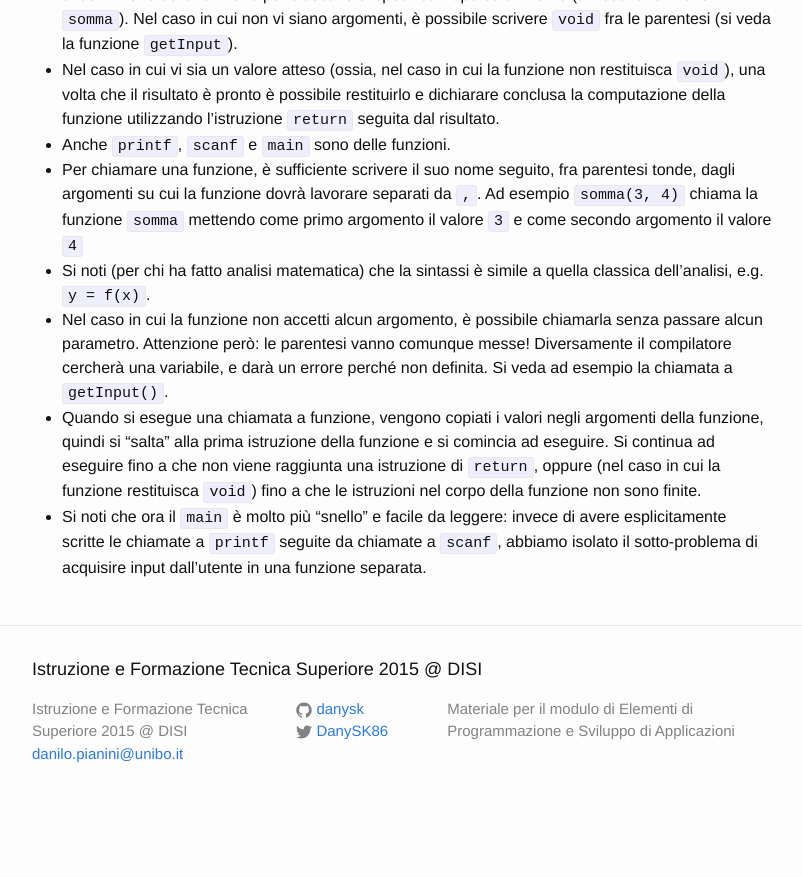
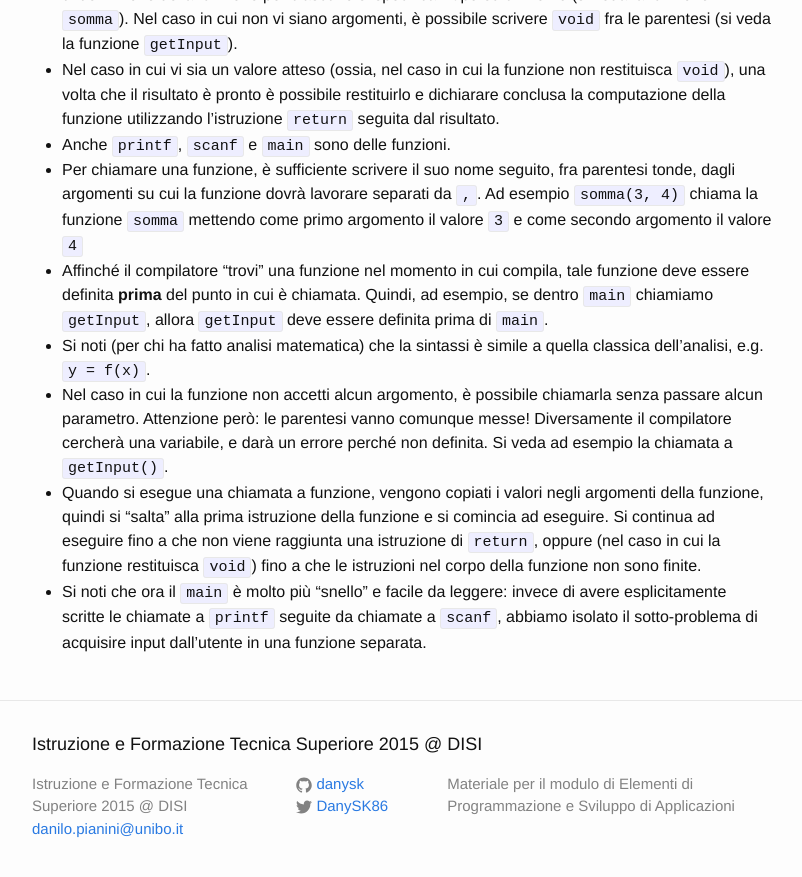
Before and after one commit to APICe-at-DISI/ifts2015, a Jekyll site: the page built from index.md, in a window 1280 px wide and 900 px high, scrolled down 13018 px. Shown: the top 877 px of the window, without its empty margins (238-1040 px from the left). Built offline with Jekyll 4.4.1, drawn with Linux system fonts in a browser that asks for light colours; before the commit the page ends 13843 px from its top, so only the background shows below that.

Commit message:
add note on where to write functions

```diff
--- a/index.md
+++ b/index.md
@@ -481,6 +481,7 @@ int main(void)
 * Nel caso in cui vi sia un valore atteso (ossia, nel caso in cui la funzione non restituisca `void`), una volta che il risultato è pronto è possibile restituirlo e dichiarare conclusa la computazione della funzione utilizzando l'istruzione `return` seguita dal risultato.
 * Anche `printf`, `scanf` e `main` sono delle funzioni.
 * Per chiamare una funzione, è sufficiente scrivere il suo nome seguito, fra parentesi tonde, dagli argomenti su cui la funzione dovrà lavorare separati da `,`. Ad esempio `somma(3, 4)` chiama la funzione `somma` mettendo come primo argomento il valore `3` e come secondo argomento il valore `4`
+* Affinché il compilatore "trovi" una funzione nel momento in cui compila, tale funzione deve essere definita **prima** del punto in cui è chiamata. Quindi, ad esempio, se dentro `main` chiamiamo `getInput`, allora `getInput` deve essere definita prima di `main`.
 * Si noti (per chi ha fatto analisi matematica) che la sintassi è simile a quella classica dell'analisi, e.g. `y = f(x)`.
 * Nel caso in cui la funzione non accetti alcun argomento, è possibile chiamarla senza passare alcun parametro. Attenzione però: le parentesi vanno comunque messe! Diversamente il compilatore cercherà una variabile, e darà un errore perché non definita. Si veda ad esempio la chiamata a `getInput()`.
 * Quando si esegue una chiamata a funzione, vengono copiati i valori negli argomenti della funzione, quindi si "salta" alla prima istruzione della funzione e si comincia ad eseguire. Si continua ad eseguire fino a che non viene raggiunta una istruzione di `return`, oppure (nel caso in cui la funzione restituisca `void`) fino a che le istruzioni nel corpo della funzione non sono finite.
```
